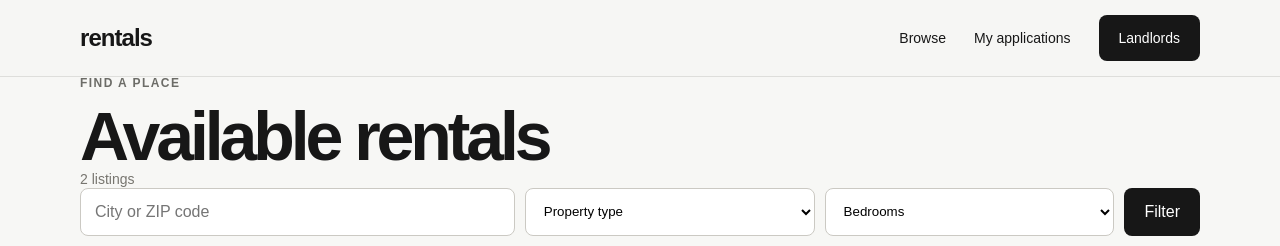
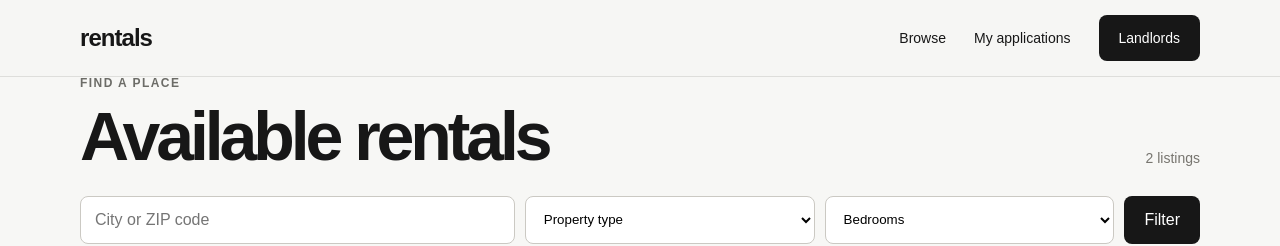
Before and after one commit to kova-media/rentals, a Next.js app: page /rentals in a window 1280 px wide. Shown: the top 246 px of the page. Built offline with nearby package versions, Linux system fonts and the light colour scheme.

Commit message:
Build renter listings page

```diff
--- a/app/rentals/page.tsx
+++ b/app/rentals/page.tsx
@@ -16,7 +16,7 @@ export default function RentalsPage() {
       </header>
       <section className="browse-section">
         <div className="container">
-          <div className="section-header">
+          <div className="renter-toolbar">
             <div><p className="eyebrow">Find a place</p><h1 className="page-title">Available rentals</h1></div>
             <span className="results-count">{listings.length} listings</span>
           </div>
@@ -24,22 +24,17 @@ export default function RentalsPage() {
             <input name="location" placeholder="City or ZIP code" aria-label="City or ZIP code" />
             <select name="propertyType" defaultValue="">
               <option value="">Property type</option>
-              <option>House</option>
-              <option>Apartment</option>
-              <option>Townhouse</option>
-              <option>Condo</option>
+              <option>House</option><option>Apartment</option><option>Townhouse</option><option>Condo</option>
             </select>
             <select name="beds" defaultValue="">
               <option value="">Bedrooms</option>
-              <option value="1">1+</option>
-              <option value="2">2+</option>
-              <option value="3">3+</option>
+              <option value="1">1+</option><option value="2">2+</option><option value="3">3+</option>
             </select>
             <button className="button button-dark" type="submit">Filter</button>
           </form>
           <div className="listing-grid">
             {listings.map((listing) => (
-              <Link className="listing-card" href={'/rentals/' + listing.id} key={listing.id}>
+              <Link className="listing-card" href={"/rentals/" + listing.id} key={listing.id}>
                 <div className="listing-image"><img src={listing.photoUrls[0]} alt={listing.title} /></div>
                 <div className="listing-content">
                   <div className="price">{'$' + listing.rent.toLocaleString()}<span>/month</span></div>
```
